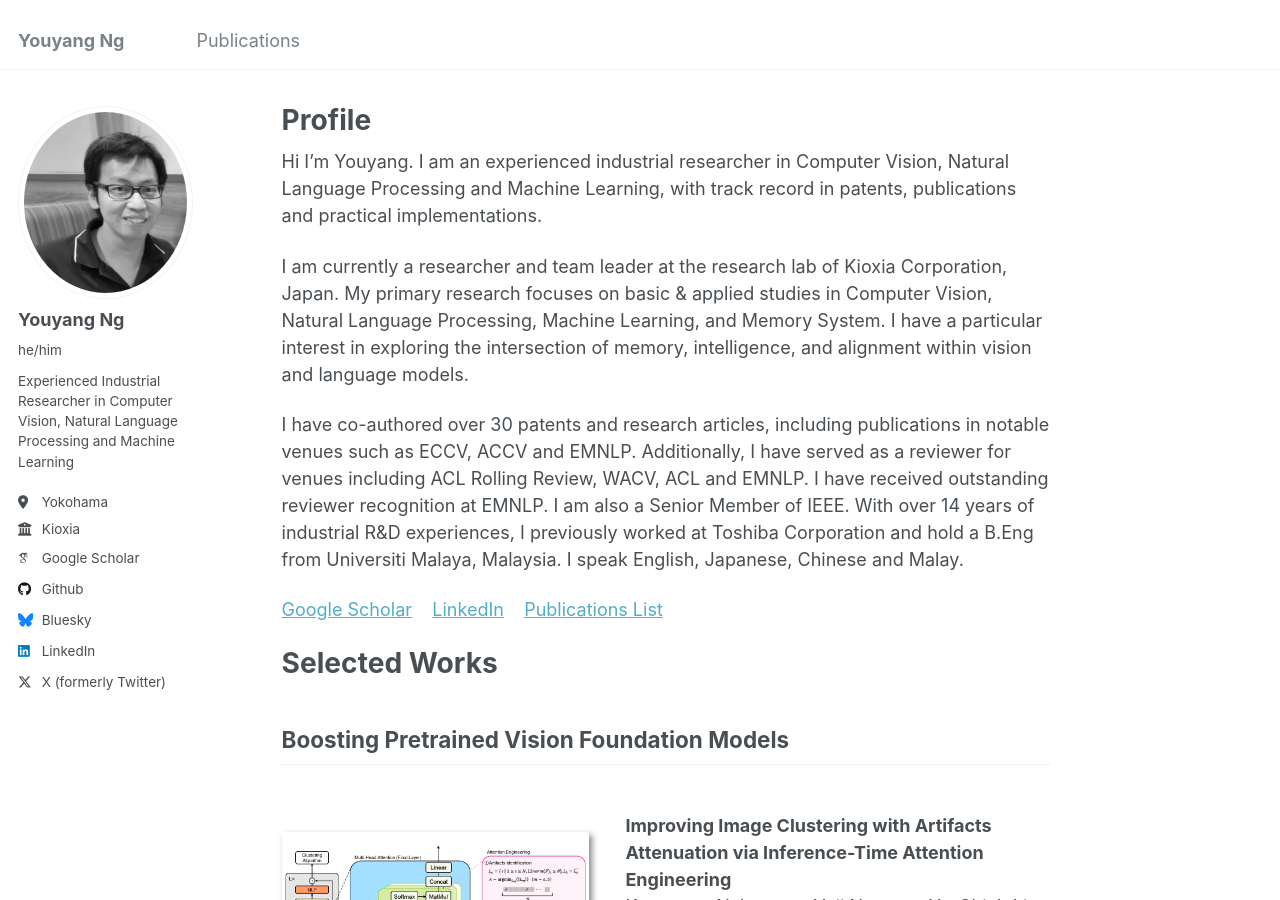
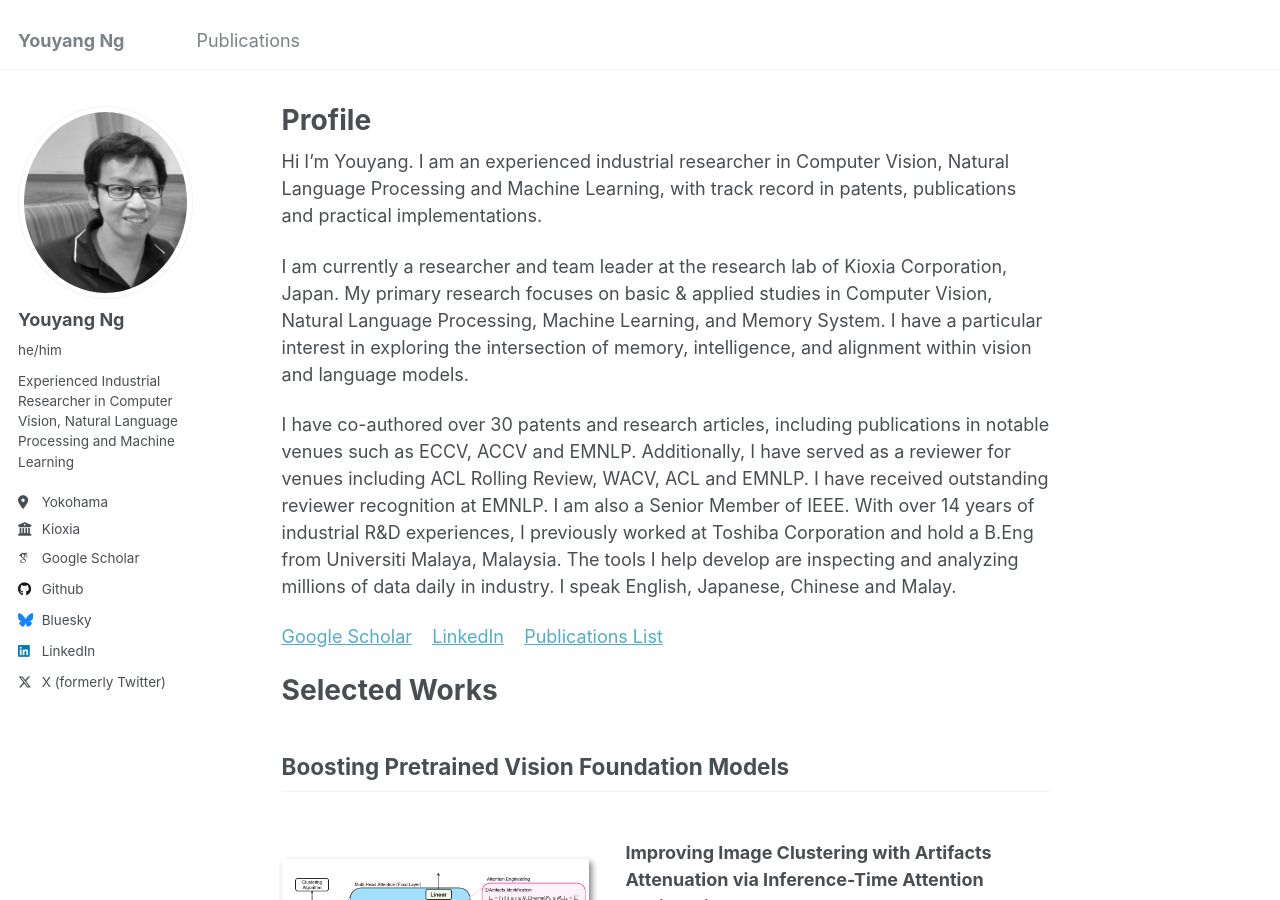
Before and after one commit to yy29/yy29.github.io, a Jekyll site: the page built from _pages/about.md, in a window 1280 px wide and 900 px high. Built offline with Jekyll 4.4.1, drawn with Linux system fonts in a browser that asks for light colours; some web fonts are replaced.

Commit message:
Update about.md

```diff
--- a/_pages/about.md
+++ b/_pages/about.md
@@ -11,7 +11,7 @@ Hi I'm Youyang. I am an experienced industrial researcher in  Computer Vision, N
 
 I am currently a researcher and team leader at the research lab of Kioxia Corporation, Japan. My primary research focuses on basic & applied studies in Computer Vision, Natural Language Processing, Machine Learning, and Memory System. I have a particular interest in exploring the intersection of memory, intelligence, and alignment within vision and language models.
 
-I have co-authored over 30 patents and research articles, including publications in notable venues such as ECCV, ACCV and EMNLP. Additionally, I have served as a reviewer for venues including ACL Rolling Review, WACV, ACL and EMNLP. I have received outstanding reviewer recognition at EMNLP. I am also a Senior Member of IEEE. With over 14 years of industrial R&D experiences, I previously worked at Toshiba Corporation and hold a B.Eng from Universiti Malaya, Malaysia. I speak English, Japanese, Chinese and Malay.
+I have co-authored over 30 patents and research articles, including publications in notable venues such as ECCV, ACCV and EMNLP. Additionally, I have served as a reviewer for venues including ACL Rolling Review, WACV, ACL and EMNLP. I have received outstanding reviewer recognition at EMNLP. I am also a Senior Member of IEEE. With over 14 years of industrial R&D experiences, I previously worked at Toshiba Corporation and hold a B.Eng from Universiti Malaya, Malaysia. The tools I help develop are inspecting and analyzing millions of data daily in industry. I speak English, Japanese, Chinese and Malay.
 
 [Google Scholar](https://scholar.google.com/citations?user=4BGLw_QAAAAJ) &nbsp;&nbsp; [LinkedIn](https://www.linkedin.com/in/youyang-ng-55a10ab9/) &nbsp;&nbsp; [Publications List](publications.md)
 
```
